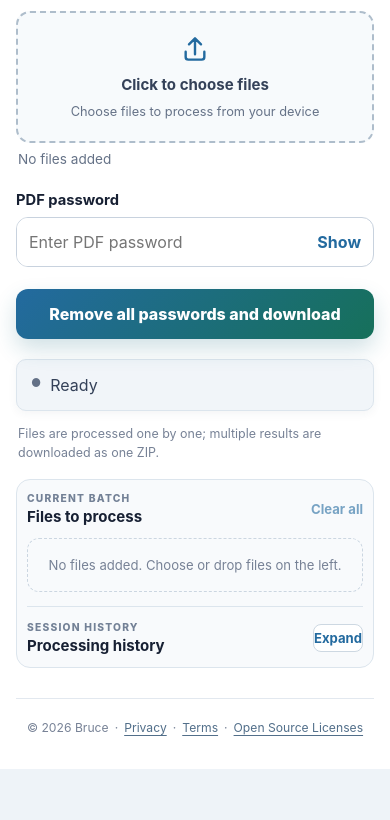
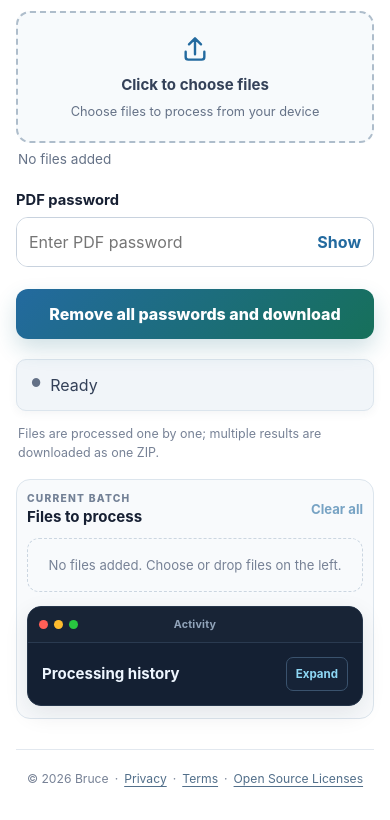
Before and after one commit to bruce-yang-422/pdf-batch-unlock, a plain HTML site: page index.html in a window 390 px wide. Shown: the part 447-1267 px from the top of the page. Before the commit the page ends 1216 px from the top, so only its background shows below. Drawn offline with Linux system fonts and the light colour scheme.

Commit message:
Style session history as a friendly console

```diff
--- a/assets/i18n.js
+++ b/assets/i18n.js
@@ -4,6 +4,7 @@ const STORAGE_KEY = 'pdf-tool-language';
 // Order: Traditional Chinese, English, Japanese, Korean, Spanish, German, French.
 const rows = [
   ['語言', 'Language', '言語', '언어', 'Idioma', 'Sprache', 'Langue'],
+  ['活動紀錄', 'Activity', 'アクティビティ', '활동 기록', 'Actividad', 'Aktivität', 'Activité'],
   ['選擇介面語言', 'Select interface language', '表示言語を選択', '인터페이스 언어 선택', 'Seleccionar idioma de la interfaz', 'Oberflächensprache wählen', "Choisir la langue de l’interface"],
   ['PDF 本機工具箱｜免上傳伺服器的免費 PDF 工具', 'Local PDF Toolbox | Free PDF tools with no server uploads', 'ローカル PDF ツールボックス｜サーバーへ送信しない無料 PDF ツール', '로컬 PDF 도구함 | 서버 업로드 없는 무료 PDF 도구', 'Herramientas PDF locales | Gratis y sin subir archivos al servidor', 'Lokale PDF-Werkzeugbox | Kostenlos und ohne Server-Upload', 'Boîte à outils PDF locale | Gratuite et sans envoi au serveur'],
   ['免費 PDF 本機工具箱：移除密碼、合併、拆分、轉檔、頁面管理、浮水印與頁碼。所有檔案只在瀏覽器處理，不需上傳伺服器。', 'Free PDF tools to remove passwords, merge, split, convert, manage pages and add watermarks. Files are processed in your browser, never uploaded to a server.', 'パスワード解除、結合、分割、変換、ページ管理、透かしに対応した無料 PDF ツール。ファイルはブラウザー内で処理され、サーバーへ送信されません。', '암호 제거, 병합, 분할, 변환, 페이지 관리와 워터마크를 위한 무료 PDF 도구입니다. 파일은 브라우저에서 처리되며 서버에 업로드되지 않습니다.', 'Herramientas PDF gratis para quitar contraseñas, combinar, dividir, convertir y añadir marcas de agua. Todo se procesa en tu navegador, sin subir archivos al servidor.', 'Kostenlose PDF-Werkzeuge zum Entsperren, Zusammenführen, Teilen, Konvertieren und für Wasserzeichen. Alles bleibt im Browser, ohne Upload auf einen Server.', 'Outils PDF gratuits pour déverrouiller, fusionner, diviser, convertir et ajouter des filigranes. Tout reste dans le navigateur, sans envoi vers un serveur.'],
--- a/assets/ui-polish.css
+++ b/assets/ui-polish.css
@@ -387,7 +387,121 @@ body {
 }
 
 .history-section.is-collapsed {
-  padding-bottom: 0;
+  padding-bottom: 14px;
+}
+
+.history-section {
+  overflow: hidden;
+  padding: 0 14px 14px;
+  border: 1px solid #26364b;
+  border-radius: 14px;
+  color: #d9e6f2;
+  background: #142033;
+  box-shadow: inset 0 1px 0 rgb(255 255 255 / 4%), 0 8px 24px rgb(18 31 48 / 9%);
+}
+
+.terminal-titlebar {
+  display: grid;
+  grid-template-columns: 1fr auto 1fr;
+  align-items: center;
+  min-height: 36px;
+  margin: 0 -14px 14px;
+  padding: 7px 11px;
+  border-bottom: 1px solid #2a3a50;
+  color: #91a4ba;
+  background: #182436;
+  font-size: 0.67rem;
+  letter-spacing: 0.02em;
+}
+
+.terminal-titlebar > span:nth-child(2) {
+  font-weight: 750;
+}
+
+.terminal-lights {
+  display: flex;
+  gap: 6px;
+}
+
+.terminal-lights i {
+  width: 9px;
+  height: 9px;
+  border-radius: 50%;
+  background: #ff5f57;
+}
+
+.terminal-lights i:nth-child(2) { background: #febc2e; }
+.terminal-lights i:nth-child(3) { background: #28c840; }
+
+.history-section .section-kicker {
+  display: none;
+}
+
+.history-section .queue-heading h3 {
+  color: #eef6ff;
+  font-weight: 700;
+}
+
+.history-section .text-button.compact,
+.history-section .history-actions button {
+  min-height: 34px;
+  padding: 5px 9px;
+  border: 1px solid #3a526d;
+  border-radius: 7px;
+  color: #8ed8f5;
+  background: #162337;
+  font-size: 0.72rem;
+}
+
+.history-section .text-button.compact:hover,
+.history-section .history-actions button:hover {
+  border-color: #55bfe6;
+  color: #dff6ff;
+  background: #1c3047;
+}
+
+.history-section .history-list {
+  scrollbar-color: #3c536d #111c2b;
+}
+
+.history-section .empty-list {
+  border-color: #34475e;
+  color: #8ea1b7;
+  background: #111c2b;
+  text-align: left;
+}
+
+.history-section .empty-list::before {
+  margin-right: 7px;
+  color: #69d6a7;
+  content: "●";
+  font-size: 0.55rem;
+  vertical-align: 0.12em;
+}
+
+.history-section .history-item {
+  border-color: #2d4056;
+  color: #d9e6f2;
+  background: #111d2c;
+}
+
+.history-section .history-item summary {
+  color: #d9e6f2;
+}
+
+.history-section .history-time,
+.history-section .history-summary,
+.history-section .history-file,
+.history-section .released-note {
+  color: #91a4ba;
+}
+
+.history-section .history-summary [data-kind="success"] { color: #69d6a7; }
+.history-section .history-summary [data-kind="failed"] { color: #ff8e98; }
+.history-section .history-details { border-color: #2a3a50; }
+
+.history-section .history-actions .release-result {
+  color: #ff9aa3;
 }
 
 .page-card[draggable="true"] {
@@ -822,7 +936,7 @@ body.is-native-sorting .page-card:hover {
 
   .history-section {
     margin-top: 14px;
-    padding-top: 14px;
+    padding-top: 0;
   }
 
   .page-manager-section {
@@ -854,4 +968,5 @@ body.is-native-sorting .page-card:hover {
     transition: none;
     animation: none;
   }
+
 }
--- a/index.html
+++ b/index.html
@@ -56,10 +56,10 @@
     </script>
     <script type="module" crossorigin src="./assets/index-XfCSYlnY.js?v=20260819-3"></script>
     <script type="module" src="./assets/ui-polish.js?v=20260819-11"></script>
-    <script type="module" src="./assets/i18n.js?v=20260819-6"></script>
+    <script type="module" src="./assets/i18n.js?v=20260819-7"></script>
     <link rel="stylesheet" crossorigin href="./assets/index-CFPIHGYZ.css">
     <link rel="stylesheet" href="./assets/layout-DH4mL2.css">
-    <link rel="stylesheet" href="./assets/ui-polish.css?v=20260819-11">
+    <link rel="stylesheet" href="./assets/ui-polish.css?v=20260819-13">
   </head>
   <body>
     <main class="app-shell">
@@ -321,6 +321,11 @@
               </section>
 
               <section id="history-section" class="history-section is-collapsed" aria-labelledby="history-title">
+                <div class="terminal-titlebar" aria-hidden="true">
+                  <span class="terminal-lights"><i></i><i></i><i></i></span>
+                  <span>活動紀錄</span>
+                  <span></span>
+                </div>
                 <div class="queue-heading">
                   <div><span class="section-kicker">本次歷程</span><h3 id="history-title">處理歷程</h3></div>
                   <div class="history-actions">
```
